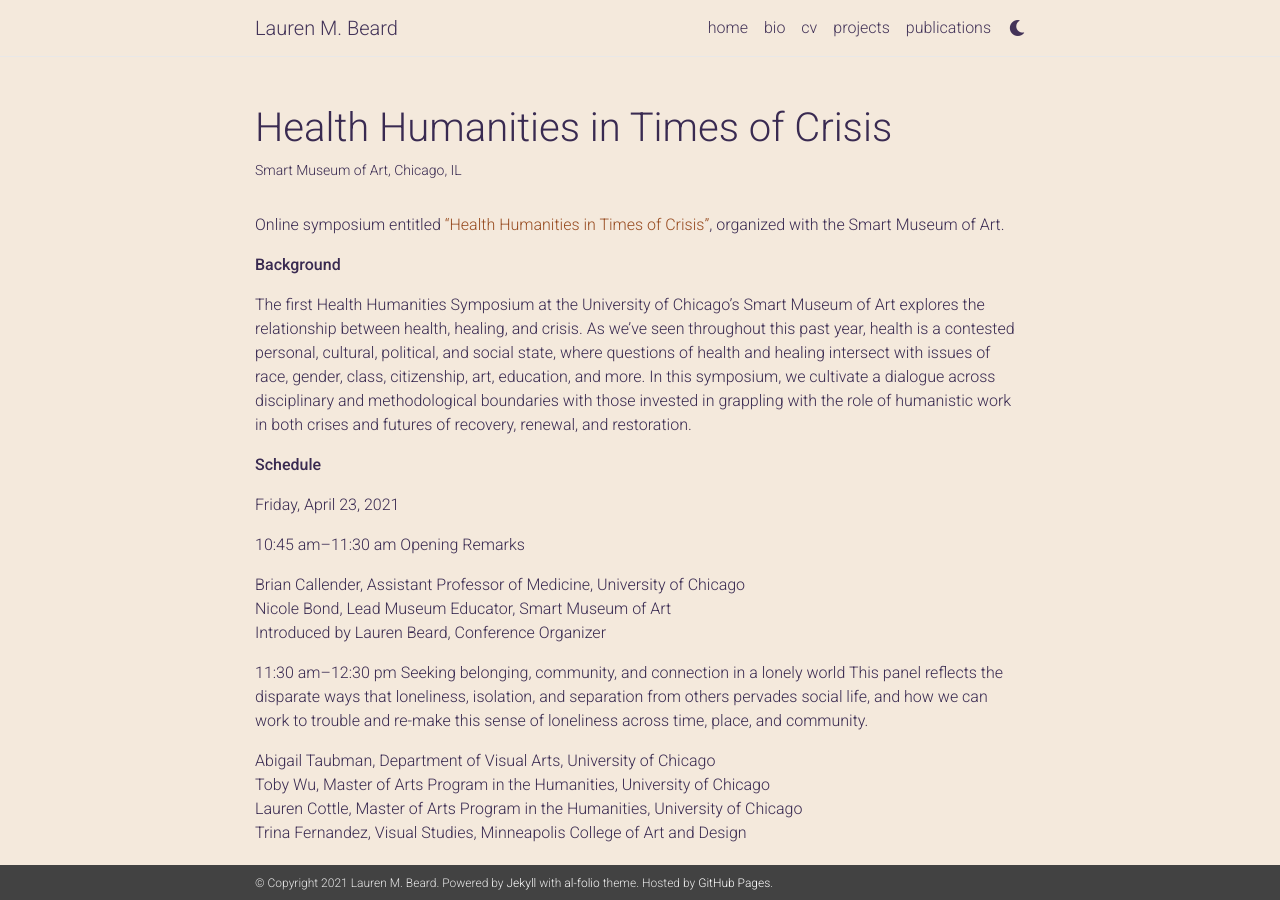
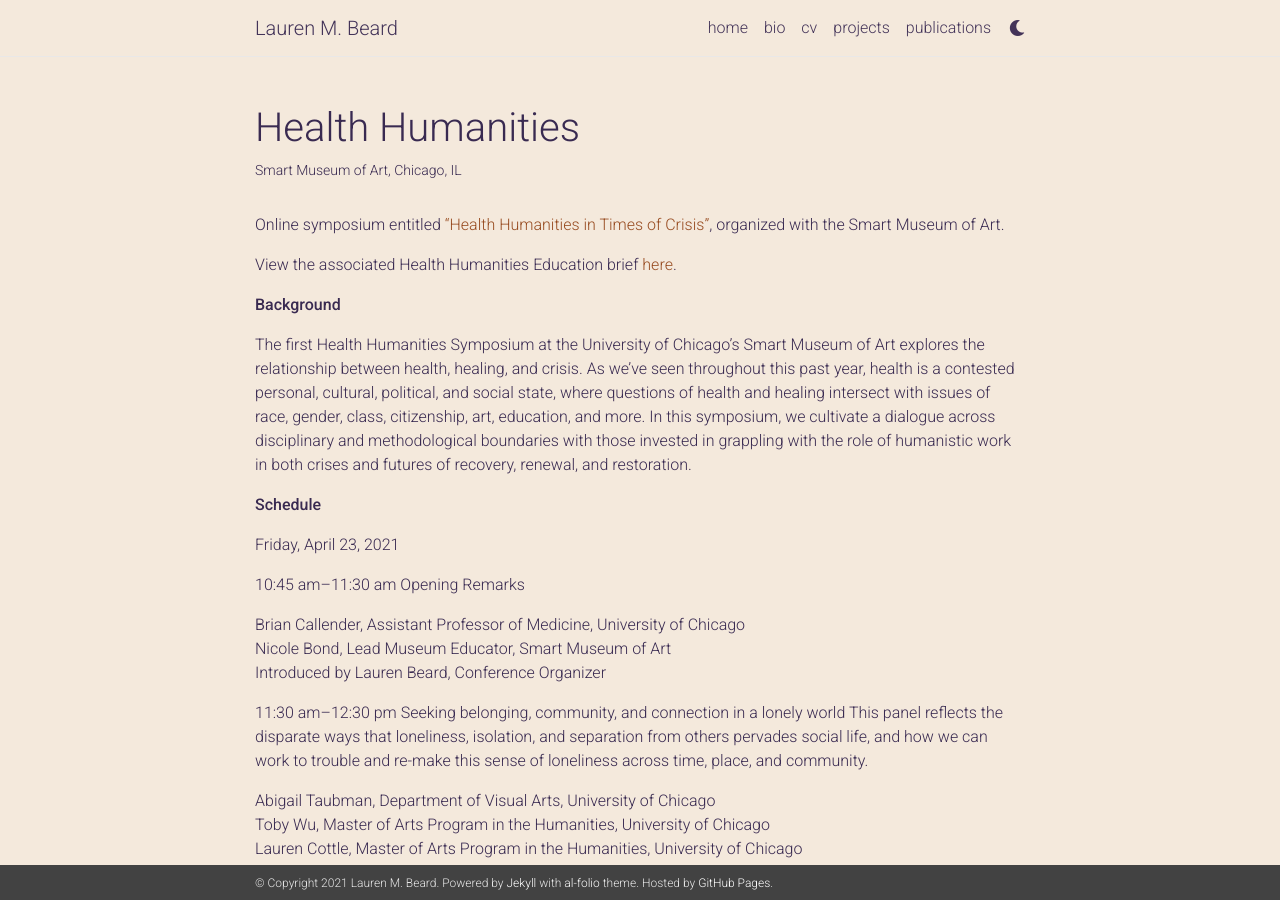
Before and after one commit to iamlaurenbeard/iamlaurenbeard.github.io, a Jekyll site: the page built from _projects/5_project.markdown, in a window 1280 px wide and 900 px high. Built offline with Jekyll 4.4.1, drawn with Linux system fonts in a browser that asks for light colours; nearby versions of some CDN libraries; comment, search, counter and statistics services are not loaded; a style sheet for code colours, icons or effects is not loaded.

Commit message:
projectUpdates

```diff
--- a/_projects/4_project.markdown
+++ b/_projects/4_project.markdown
@@ -1,6 +1,6 @@
 ---
 layout: page
-title: Terrarium Alternate Reality Game
+title: Alternate Reality Games
 description: Fourcast Lab, Chicago, IL
 img: /assets/img/gradient3.png
 importance: 5
--- a/_projects/5_project.markdown
+++ b/_projects/5_project.markdown
@@ -1,6 +1,6 @@
 ---
 layout: page
-title: Health Humanities in Times of Crisis
+title: Health Humanities
 description: Smart Museum of Art, Chicago, IL
 img: /assets/img/gradient1.png
 importance: 2
@@ -8,6 +8,8 @@ category: Creative
 ---
 
 Online symposium entitled ["Health Humanities in Times of Crisis"](https://smartmuseum.uchicago.edu/events/1849/health-humanities-in-times-of-crisis/){:target="\_blank"}, organized with the Smart Museum of Art.
+
+View the associated Health Humanities Education brief [here](https://drive.google.com/file/d/1potB8-DpGeAMf1TMmLoxuGQXlF__myTD/preview" width="800" height="600" allow="autoplay").
 
 **Background**
 
```
Also changed, not shown: _projects/1_project.markdown (added, +21 -0 lines), _projects/6_project.markdown (deleted, +0 -10 lines).
